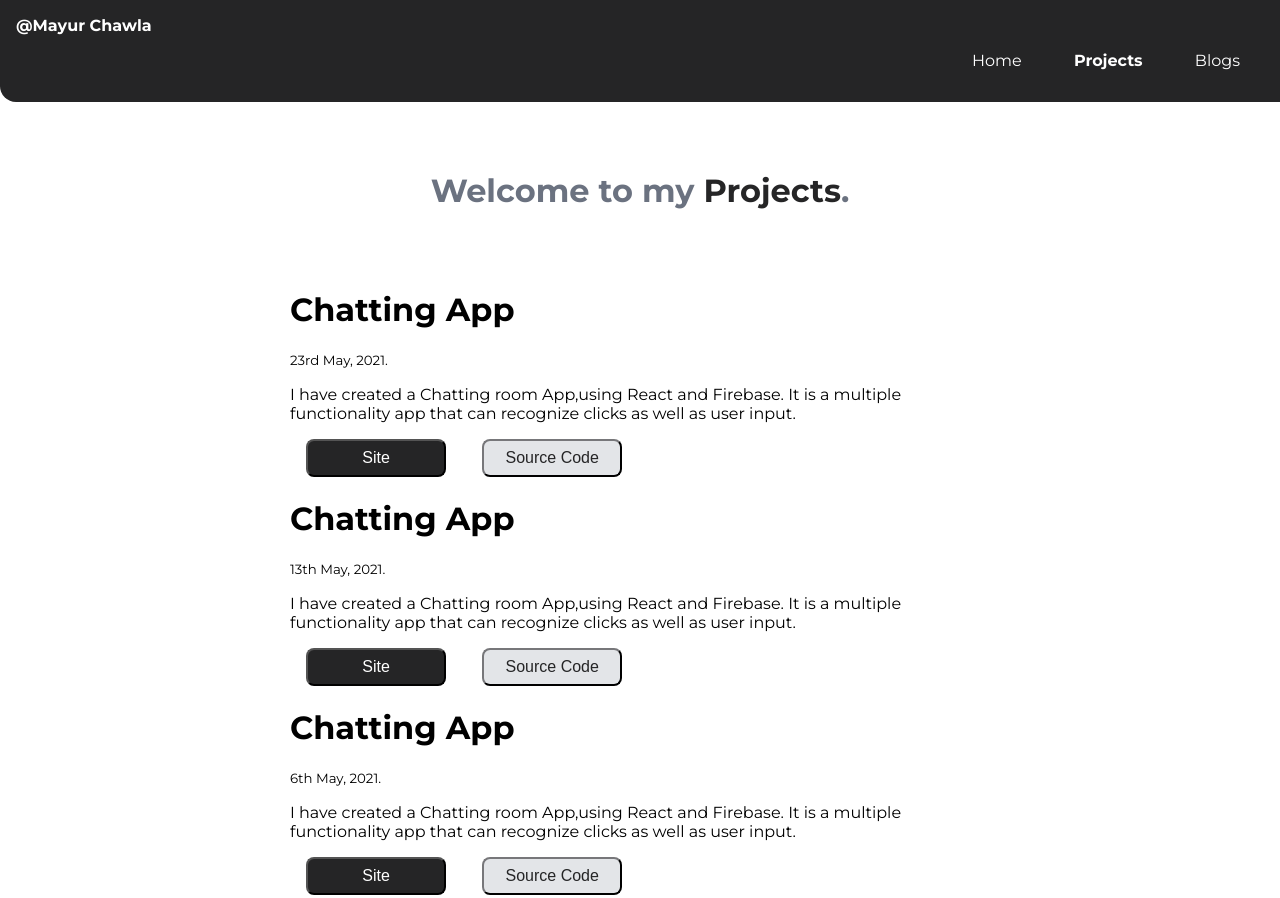
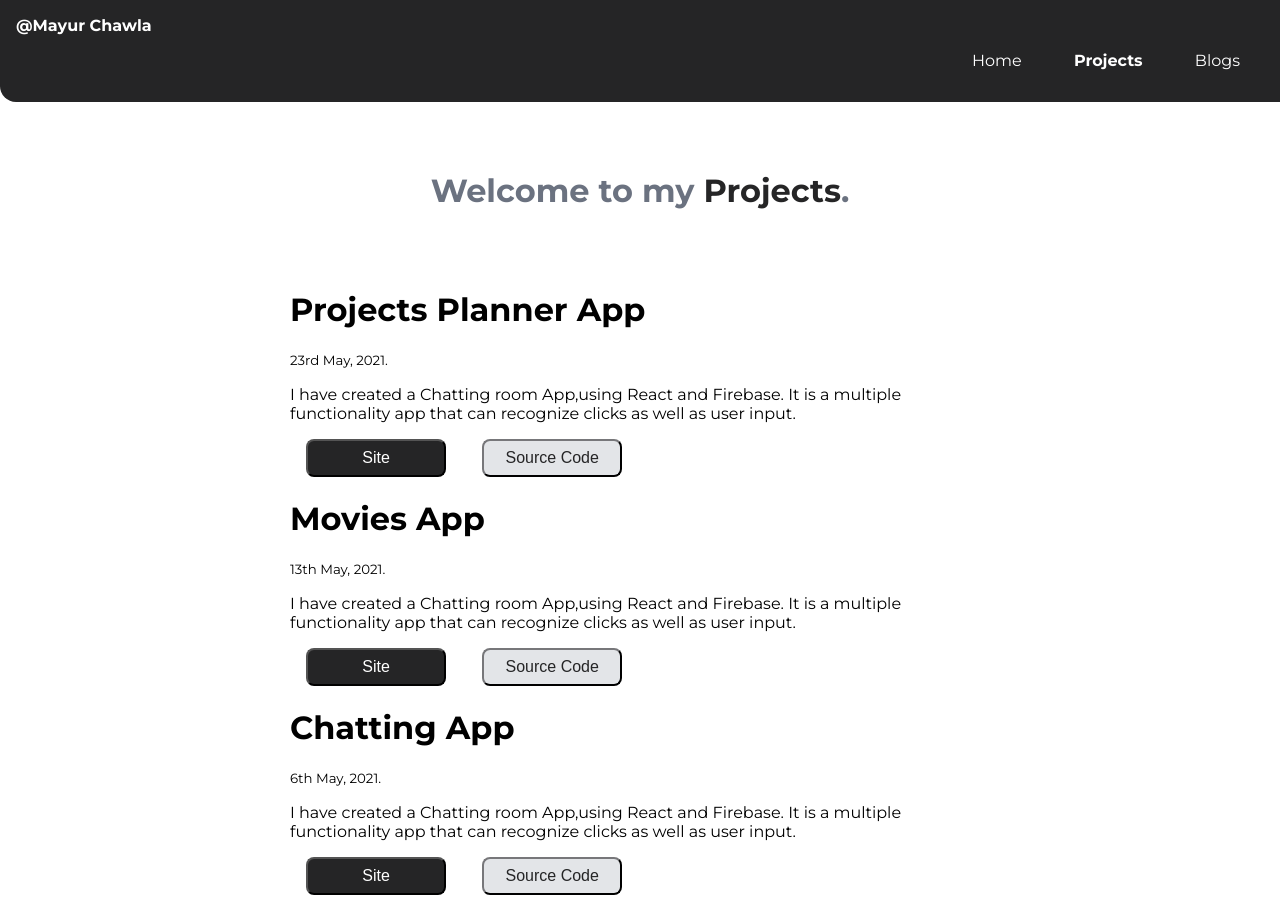
Before and after one commit to MayurChawla/mayurchawlasite, a plain HTML site: page projects.html in a window 1280 px wide. Shown: the top 898 px of the page. Drawn offline with Linux system fonts and the light colour scheme.

Commit message:
names changes

```diff
--- a/projects.html
+++ b/projects.html
@@ -30,7 +30,7 @@
     <ul class="footer-list">
         <li>
             <div class="container centered-container">
-                <h1>Chatting App</h1>
+                <h1>Projects Planner App</h1>
                 <small>23rd May, 2021.</small>
                 <p>I have created a Chatting room App,using React and Firebase.
                     It is a multiple functionality app that can recognize clicks as well as user input.</p>
@@ -44,7 +44,7 @@
         </li>
         <li>
             <div class="container centered-container">
-                <h1>Chatting App</h1>
+                <h1>Movies App</h1>
                 <small>13th May, 2021.</small>
                 <p>I have created a Chatting room App,using React and Firebase.
                     It is a multiple functionality app that can recognize clicks as well as user input.</p>
```
